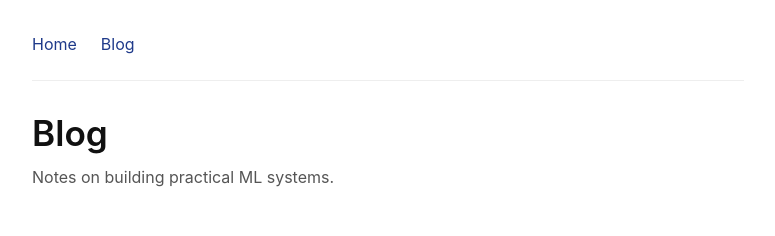
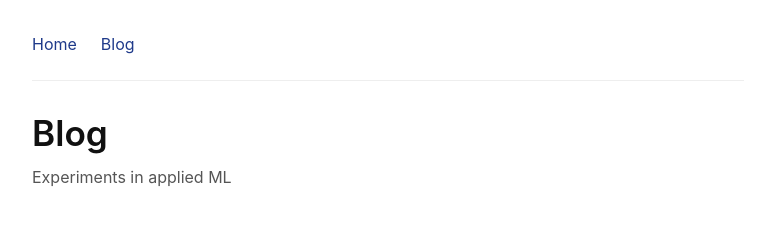
Before and after one commit to prateek-mehra/prateek-mehra.github.io, a plain HTML site: page blog/index.html in a window 1280 px wide. Shown: the top 236 px of the page, without its empty margins (252-1027 px from the left). Drawn offline with Linux system fonts and the light colour scheme.

Commit message:
Update blog description

```diff
--- a/blog/index.html
+++ b/blog/index.html
@@ -1,2 +1,2 @@
 <!DOCTYPE html>
-<html lang="en"><head><meta charset="UTF-8"><meta name="viewport" content="width=device-width, initial-scale=1"><title>Blog | Prateek Mehra</title><link rel="stylesheet" href="/style.css?v=20260506"><link rel="stylesheet" href="/blog.css?v=20261028"></head><body><main class="container website"><nav class="site-nav" aria-label="Main navigation"><a href="/">Home</a><a href="/blog/">Blog</a></nav><header class="header"><h1>Blog</h1><p class="subtitle">Notes on building practical ML systems.</p></header><section class="blog-list"><p class="meta">turn detection · 5 min read</p><h2><a href="/blog/turn-detection/">When Are You Done Speaking? Frozen Whisper Embeddings vs Handcrafted Features</a></h2><p>Predicting whether a speaker has finished their turn, from audio alone. Handcrafted features, frozen Whisper embeddings, and a free win from moving the decision threshold.</p><a class="read-link" href="/blog/turn-detection/">Read the full article →</a><p class="meta">jalLijiye · 5 min read</p><h2><a href="/blog/jalLijiye/">On-Device Vision at 4% CPU: FP16 Core ML vs PyTorch MPS</a></h2><p>A macOS menu bar app that reminds me to drink water, then checks for my bottle. The problem, the iterations, and what changed when I stopped running the model all day.</p><a class="read-link" href="/blog/jalLijiye/">Read the full article →</a></section></main></body></html>
+<html lang="en"><head><meta charset="UTF-8"><meta name="viewport" content="width=device-width, initial-scale=1"><title>Blog | Prateek Mehra</title><link rel="stylesheet" href="/style.css?v=20260506"><link rel="stylesheet" href="/blog.css?v=20261028"></head><body><main class="container website"><nav class="site-nav" aria-label="Main navigation"><a href="/">Home</a><a href="/blog/">Blog</a></nav><header class="header"><h1>Blog</h1><p class="subtitle">Experiments in applied ML</p></header><section class="blog-list"><p class="meta">turn detection · 5 min read</p><h2><a href="/blog/turn-detection/">When Are You Done Speaking? Frozen Whisper Embeddings vs Handcrafted Features</a></h2><p>Predicting whether a speaker has finished their turn, from audio alone. Handcrafted features, frozen Whisper embeddings, and a free win from moving the decision threshold.</p><a class="read-link" href="/blog/turn-detection/">Read the full article →</a><p class="meta">jalLijiye · 5 min read</p><h2><a href="/blog/jalLijiye/">On-Device Vision at 4% CPU: FP16 Core ML vs PyTorch MPS</a></h2><p>A macOS menu bar app that reminds me to drink water, then checks for my bottle. The problem, the iterations, and what changed when I stopped running the model all day.</p><a class="read-link" href="/blog/jalLijiye/">Read the full article →</a></section></main></body></html>
```
